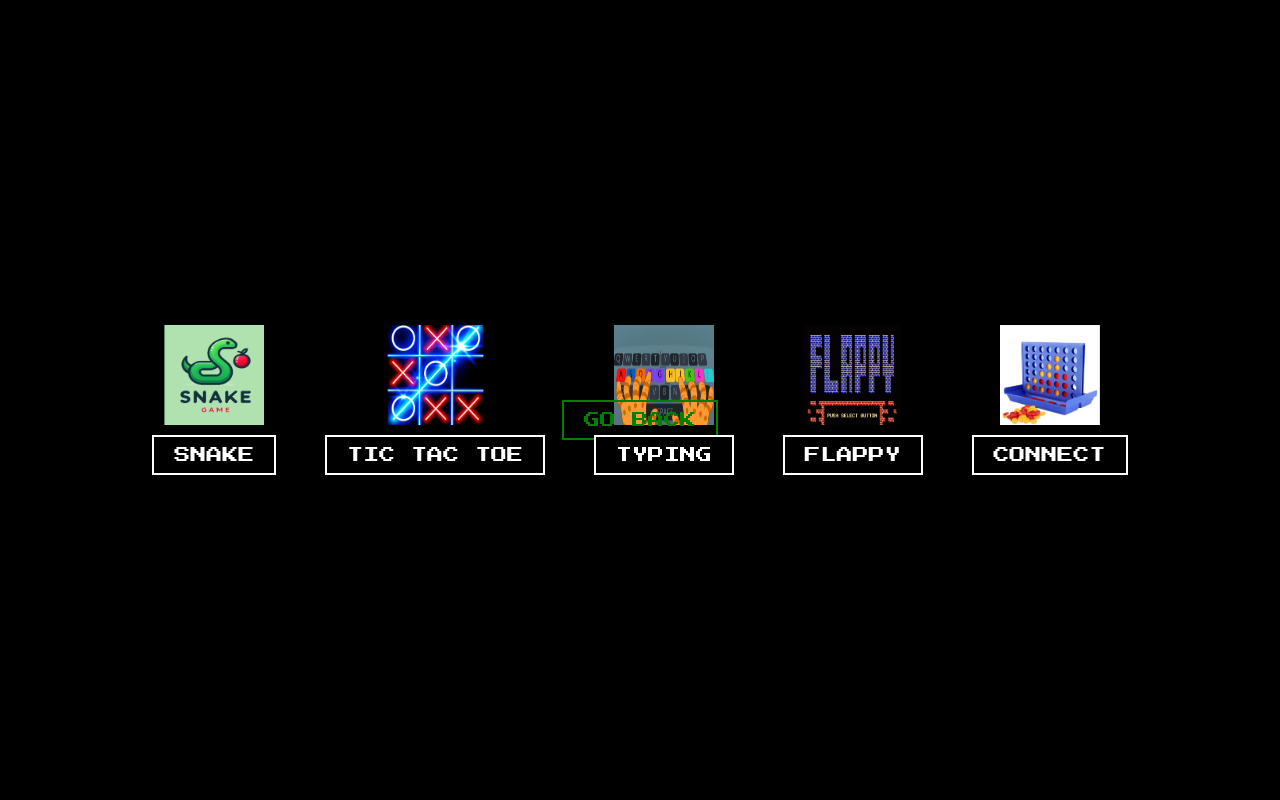
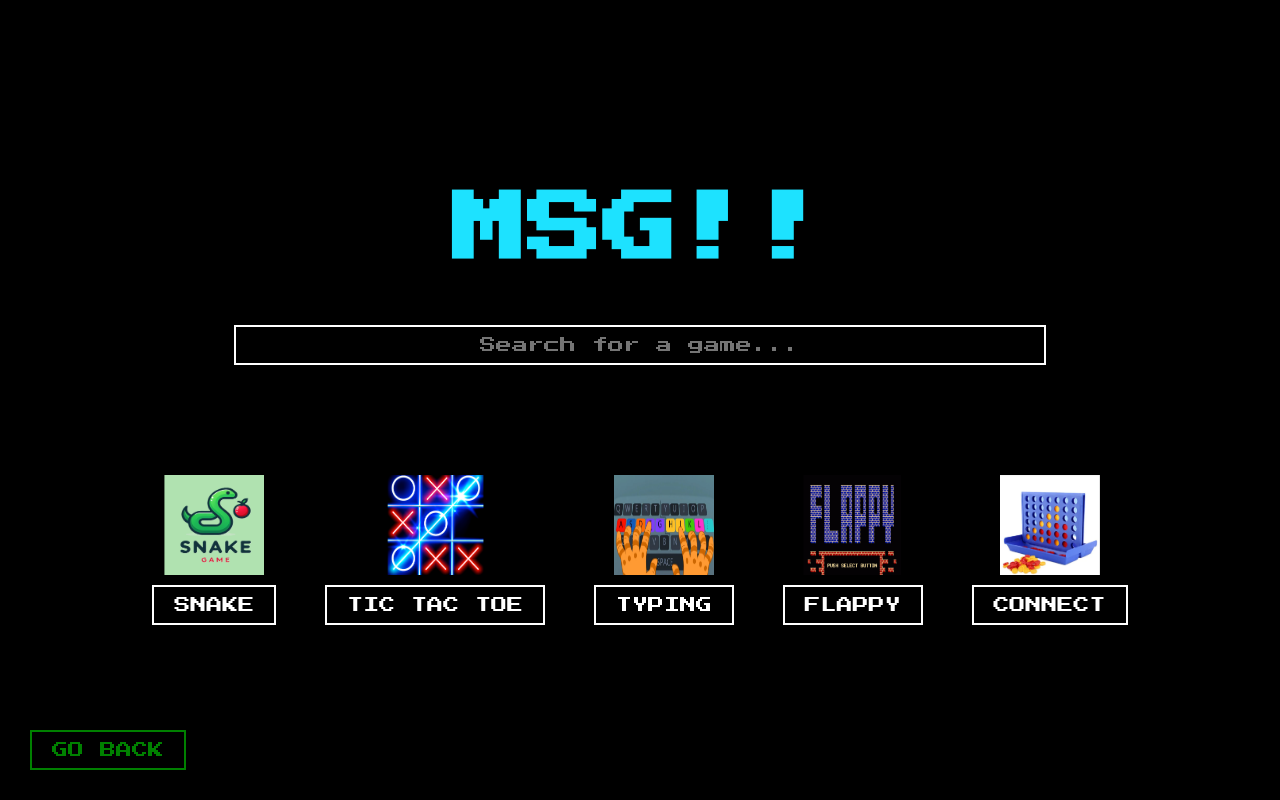
Before and after one commit to StrongCatWill/MSG, a Django app: page /new_game/ in a window 1280 px wide. Run offline with Django 5.2, Linux system fonts and the light colour scheme.

Commit message:
시연 버전

```diff
--- a/MSGdjango/static/new_game.css
+++ b/MSGdjango/static/new_game.css
@@ -1,4 +1,3 @@
-/* new_game.css */
 body {
     font-family: 'Press Start 2P', cursive;
     display: flex;
@@ -84,11 +83,15 @@ body {
     color: #000;
 }
 
+.highlight {
+    border-color: yellow;
+    background-color: #555;
+}
+
 .go-back {
-    position: absolute;
-    left: 100;
-    top: 50%;
-    transform: translateY(-50%);
+    position: fixed;
+    left: 10px;
+    bottom: 10px;
 }
 
 .go-back-btn {
@@ -104,7 +107,6 @@ body {
     animation: color-change 1s infinite;
     border: 2px solid;
     background-color: transparent;
-
 }
 
 @keyframes color-change {
@@ -115,3 +117,58 @@ body {
     80% { color: #0000FF; }
     100% { color: #800080; }
 }
+
+.search-container {
+    width: 100%;
+    margin-bottom: 90px;
+}
+
+.search-input {
+    width: 80%;
+    padding: 10px;
+    font-size: 16px;
+    font-family: 'Press Start 2P', cursive;
+    text-align: center;
+    border: 2px solid #fff;
+    background-color: #000;
+    color: #fff;
+    outline: none;
+}
+
+#logoPng {
+    width: 50px;
+    height: 50px;
+    vertical-align: middle;
+}
+
+.logo {
+    font-size: 4rem;
+    color: magenta;
+    animation: logo-animation 2s infinite;
+}
+
+@keyframes logo-animation {
+    0%, 100% {
+        transform: scale(1);
+        color: magenta;
+    }
+    50% {
+        transform: scale(1.2);
+        color: cyan;
+    }
+}
+
+@media (max-width: 600px) {
+    .logo {
+        font-size: 3rem;
+    }
+
+    h2 {
+        font-size: 1.2rem;
+    }
+
+    .btn {
+        width: 150px;
+        font-size: 1rem;
+    }
+}
--- a/MSGdjango/templates/index.html
+++ b/MSGdjango/templates/index.html
@@ -14,8 +14,8 @@
         <h2>Mega Simple Games</h2>
         <div class="button-container">
             <a href="{% url 'new_game' %}" class="btn">New Game</a>
-            <a href="{% url 'continue_game' %}" class="btn">Continue</a>
-            <a href="{% url 'login' %}" class="btn">Login</a>
+            {% comment %} <a href="{% url 'continue_game' %}" class="btn">Continue</a>
+            <a href="{% url 'login' %}" class="btn">Login</a> {% endcomment %}
             <button class="btn" id="quit">Quit</button>
         </div>
         <div class="copyright">
--- a/MSGdjango/templates/new_game.html
+++ b/MSGdjango/templates/new_game.html
@@ -11,8 +11,12 @@
 </head>
 <body>
     <div class="container">
+        <h1 class="logo">MSG!!</h1>
         <div class="game-option go-back">
             <button class="btn go-back-btn" id="go-back-button">Go Back</button>
+        </div>
+        <div class="game-option search-container">
+            <input type="text" id="game-search" placeholder="Search for a game..." class="search-input">
         </div>
         <div class="game-option">
             <img src="{% static 'img/snake.png' %}" alt="Snake Game">
@@ -62,12 +66,28 @@
                 window.location.href = "{% url 'pacman_game_view' %}";
             });
 
-            {% comment %} $('#connect-button').click(function() {
+            $('#connect-button').click(function() {
                 window.location.href = "{% url 'connect_game_view' %}";
-            }); {% endcomment %}
+            });
 
             $('#go-back-button').click(function() {
                 window.location.href = "{% url 'index' %}";
+            });
+
+            $('.logo').click(function() {
+                window.location.href = "{% url 'index' %}";
+            });
+
+            $('#game-search').on('input', function() {
+                const searchText = $(this).val().toLowerCase();
+                $('.retro-btn').each(function() {
+                    const gameName = $(this).text().toLowerCase();
+                    if (gameName.includes(searchText)) {
+                        $(this).addClass('highlight');
+                    } else {
+                        $(this).removeClass('highlight');
+                    }
+                });
             });
         });
     </script>
```
